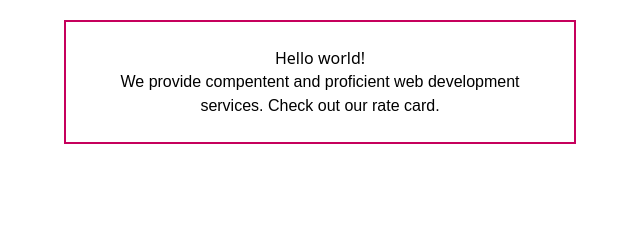
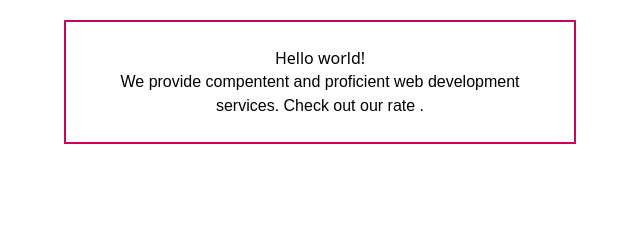
Before and after one commit to Goddy-254/tailwind_project, a website: page index.html in a window 1280 px wide. Shown: the part 342-582 px from the top of the page, 320-960 px from the left. Drawn offline with Linux system fonts and the light colour scheme; a web font is replaced by a local one.

Commit message:
removed the card on paragraph element

```diff
--- a/index.html
+++ b/index.html
@@ -17,7 +17,7 @@
           <h1>Hello world!</h1>
           <p class="font-display">
             We provide compentent and proficient web development services. Check
-            out our rate card.
+            out our rate .
           </p>
         </div>
       </div>
```
